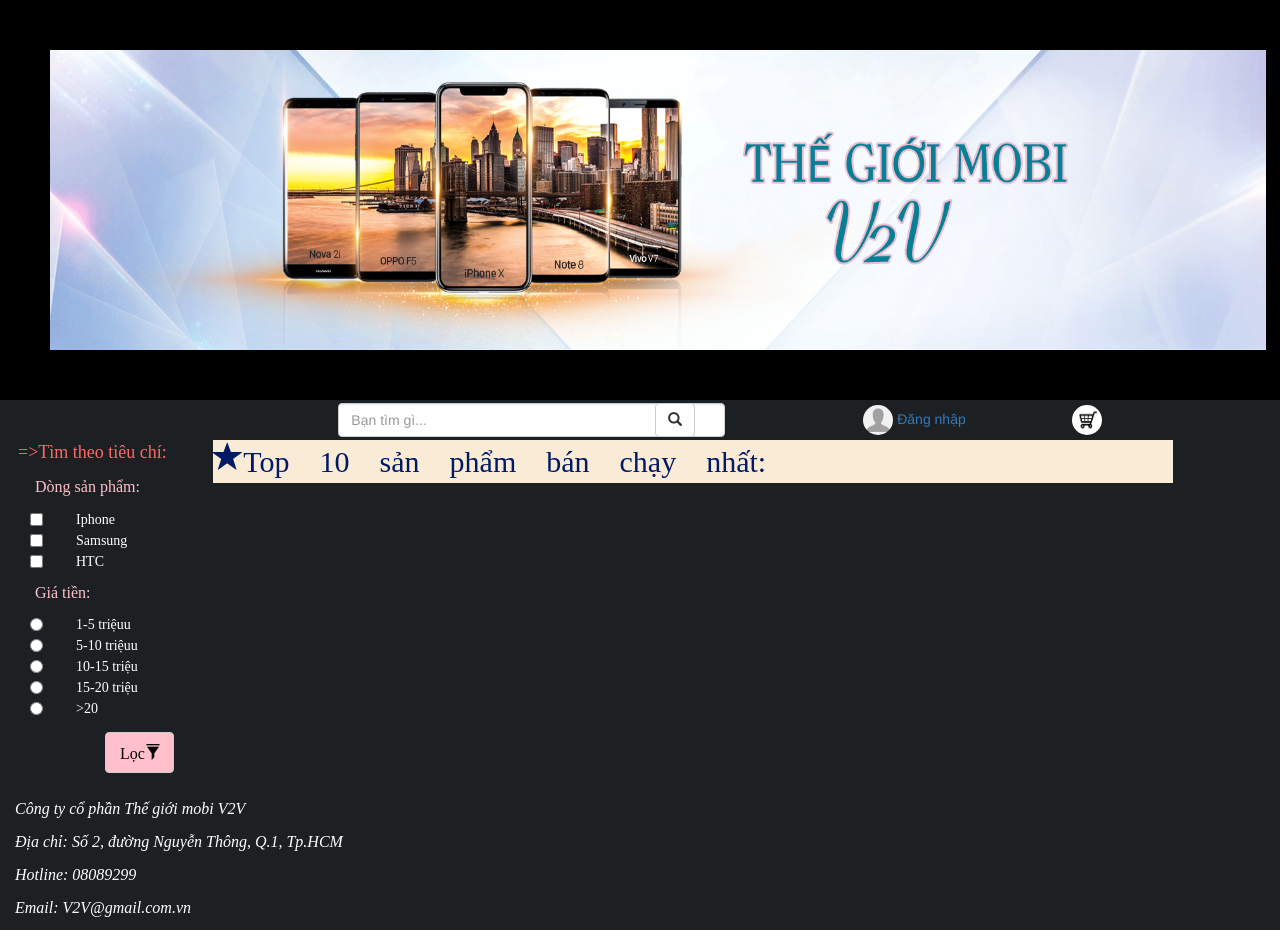
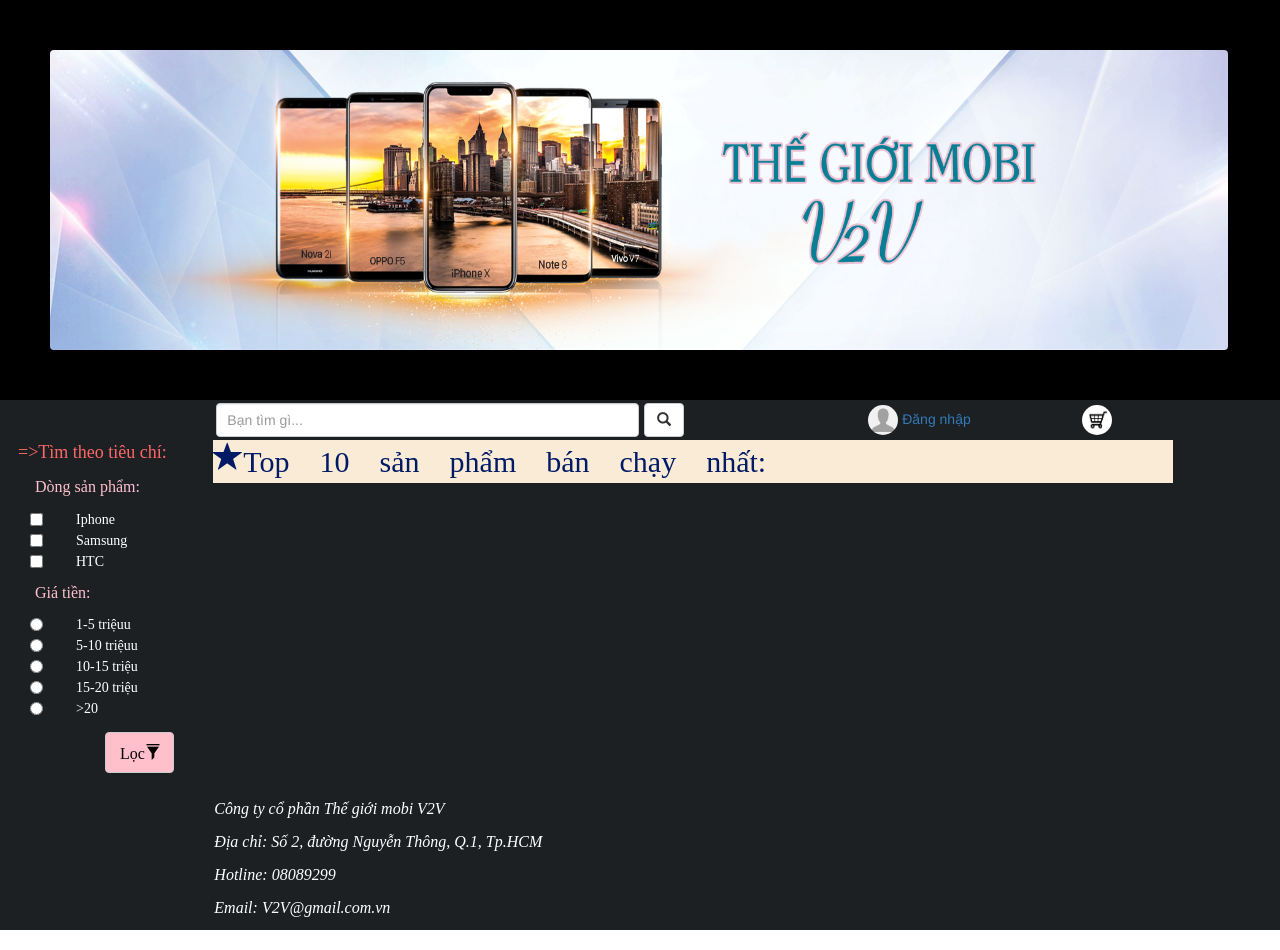
Before and after one commit to Snappitle/TheGioiMoBi, a CodeIgniter app: a page that uses application/views/body.php in a window 1280 px wide. Run offline with CodeIgniter, Linux system fonts and the light colour scheme; some libraries are stand-ins or nearby versions.

Commit message:
tinh chỉnh body

```diff
--- a/application/controllers/homecontroller.php
+++ b/application/controllers/homecontroller.php
@@ -14,7 +14,6 @@
             $this->load->view("header");
             $this->load->View("body");
             $this->load->view("footer");
-
         }
     }
 ?>
--- a/application/views/body.php
+++ b/application/views/body.php
@@ -12,44 +12,37 @@
 		<link href="/TheGioiMobi/style.css" rel="stylesheet">
 	</head>
   	<body>
-		<div  id="vienXam" class="container-fluid">
+		<div  id="vienxam" class="container-fluid">
+			<div class="row">
+				<div class="col-md-2"></div>
+				<div class="col-md-4" id="search"><input type="text" name="tSearch" placeholder="Bạn tìm gì..." class="form-control box-shadow" id="text" name="btSearch"></div>
+				<div class="col-md-2" id="button"><button type="button" class="btn btn-default" name="btSearch"><span class="glyphicon glyphicon-search"></span></button></div>
+				<div class="col-md-2"><a href="#" class="dn" name="lLogin"><img id="ava" width="30px" height="30px" src="/TheGioiMobi/img/ava.jpg"/> Đăng nhập</a></div>
+				<div class="col-md-1"><a href="#" name="lcart"><img id="cart" width="30px" height="30px" src="/TheGioiMobi/img/cart.png"/></a></div>
+			</div>
+
 			<div class="row">
 				<div class="col-md-2">
 					<p class="font1">=>Tìm theo tiêu chí:</p>
 					<p class="font2">Dòng sản phẩm:</p>
 					<div class="checkbox">
-							<input type="checkbox" name="cbIphone"><label class="font3">Iphone</label>
-							<br/>
-							<input type="checkbox" name="cbSamSung"><label class="font3">Samsung</label>
-							<br/>
-							<input type="checkbox" name="cbHtc"><label class="font3">HTC</label>
-							<br/>
+						<input type="checkbox" name="cbIphone"><label class="font3">Iphone</label><br/>
+						<input type="checkbox" name="cbSamSung"><label class="font3">Samsung</label><br/>
+						<input type="checkbox" name="cbHtc"><label class="font3">HTC</label><br/>
 					</div>
 
 					<p class="font2">Giá tiền:</p>
 					<div class="radio">
-							<input type="radio" name="cb1_5"><label class="font3">1-5 triệuu</label>
-							<br/>
-							<input type="radio" name="cb5_10"><label class="font3">5-10 triệuu</label>
-							<br/>
-							<input type="radio" name="cb10_15"><label class="font3">10-15 triệu</label>
-							<br/>
-							<input type="radio" name="cb15_20"><label class="font3">15-20 triệu</label>
-							<br/>
-							<input type="radio" name="cbtren20"><label class="font3">>20</label>
-							<br/>
+						<input type="radio" name="cb1_5"><label class="font3">1-5 triệuu</label><br/>
+						<input type="radio" name="cb5_10"><label class="font3">5-10 triệuu</label><br/>
+						<input type="radio" name="cb10_15"><label class="font3">10-15 triệu</label><br/>
+						<input type="radio" name="cb15_20"><label class="font3">15-20 triệu</label><br/>
+						<input type="radio" name="cbtren20"><label class="font3">>20</label><br/>
 					</div>
-
 					<button type="button" class="btn btn-default bt1" name="btFilter">Lọc<span class="glyphicon glyphicon-filter"></span></button>
 				</div>
-
 				<div class="col-md-9">
-							<div class="vienDa">
-								<div class="row">
-									<p class="font4"><span class="glyphicon glyphicon-star">Top 10 sản phẩm bán chạy nhất:</span></p>
-								</div>
-							</div>
-						</div>
+					<div class="row" id="vienda"><p class="font4"><span class="glyphicon glyphicon-star">Top 10 sản phẩm bán chạy nhất:</span></p></div>
 				</div>
 			</div>
 		</div>
--- a/application/views/footer.php
+++ b/application/views/footer.php
@@ -14,9 +14,9 @@
   	<footer>
 		<div class="container-fluid">
                 <address>
-                    <div id="vienXam" class="row">
-                        <div class="col-md-0"></div>
-                        <div class="col-md-6">
+                    <div id="vienxam" class="row">
+                        <div class="col-md-2"></div>
+                        <div class="col-md-6" id="search">
                             <div class="font7">
                                 <p><i>Công ty cổ phần Thế giới mobi V2V</i></p>
                                 <p><i>Địa chỉ: Số 2, đường Nguyễn Thông, Q.1, Tp.HCM</i></p>
--- a/application/views/header.php
+++ b/application/views/header.php
@@ -12,17 +12,8 @@
         <link href="/TheGioiMobi/style.css" rel="stylesheet">
     </head>
     <body>
-		<div id="vienXam" class="container-fluid">
-			<div id="vien" class="row"><img class="khungVien" width="95%" height="300px" src="/TheGioiMobi/img/zz.jpg" class="img-responsive"></div>
-			<div id="vienXam" class="container-fluid">
-				<div class="row">
-					<div class="col-md-2"></div>
-					<div class="col-md-4"><input type="text" name="tSearch" placeholder="Bạn tìm gì..." class="form-control box-shadow" id="text" name="btSearch"></div>
-					<div class="col-md-2"><button type="button" class="btn btn-default" name="btSearch"><span class="glyphicon glyphicon-search"></span></button></div>
-					<div class="col-md-2"><a href="#" class="dn" name="lLogin"><img id="ava" width="30px" height="30px" src="/TheGioiMobi/img/ava.jpg"/> Đăng nhập</a></div>
-					<div class="col-md-1"><a href="#" name="lcart"><img id="cart" width="30px" height="30px" src="/TheGioiMobi/img/cart.png"/></a></div>
-				</div>
-			</div>
+		<div id="vienxam" class="container-fluid">
+			<div id="vien" class="row"><img class="khungvien" width="92%" height="300px" src="/TheGioiMobi/img/zz.jpg" class="img-responsive"></div>
 		</div>
 	</body>
 </html>
--- a/style.css
+++ b/style.css
@@ -2,7 +2,7 @@
     background: white;
 }
 
-#vienXam{
+#vienxam{
 	background-color:#1d2023;
 }
 
@@ -10,16 +10,13 @@
 	background-color: black;
 }
 
-.vienDa{
-	background-color: rgb(247, 225, 196);
+#vienda{
+	background-color: antiquewhite;
 }
-
-.khungVien{
+.khungvien{
 	margin: 50px;
 	background: black;
-}
-.khungVien2{
-	margin: 0px;
+	border-radius: 4px;
 }
 
 input{
@@ -132,7 +129,7 @@
 	color: white;
 	padding-top: 25px;
 	font-family: Times New Roman, Georgia, Serif;
-	margin-left: 0px;
+	margin-left: 1px;
 }
 
 .sony{
@@ -140,5 +137,17 @@
 }
 
 #text{
-	margin-left: 100px;
+	padding-left: 10px;
 }
+
+#search{
+	margin-left: 0px;
+	padding-left: 0px;
+	margin-right: 0px;
+	padding-right: 4px;
+}
+
+#button{
+	margin-left: 0px;
+	padding-left: 4px;
+}
```
Lines whose indentation alone changed are shown as unchanged.
